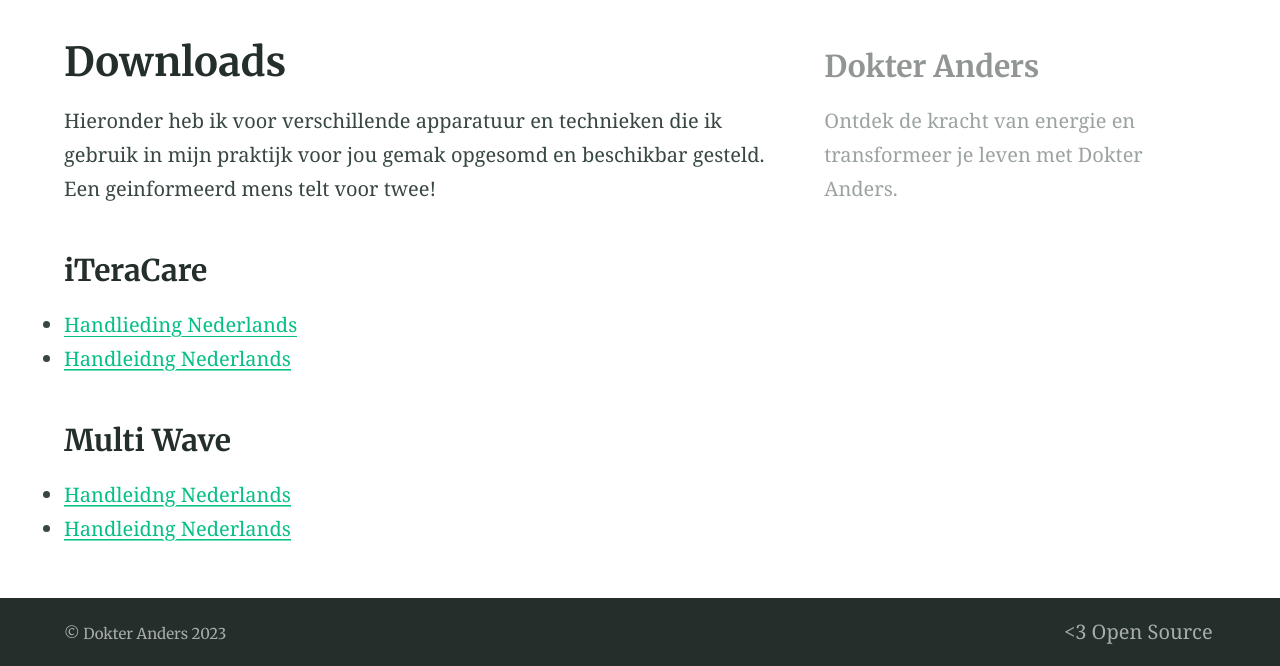
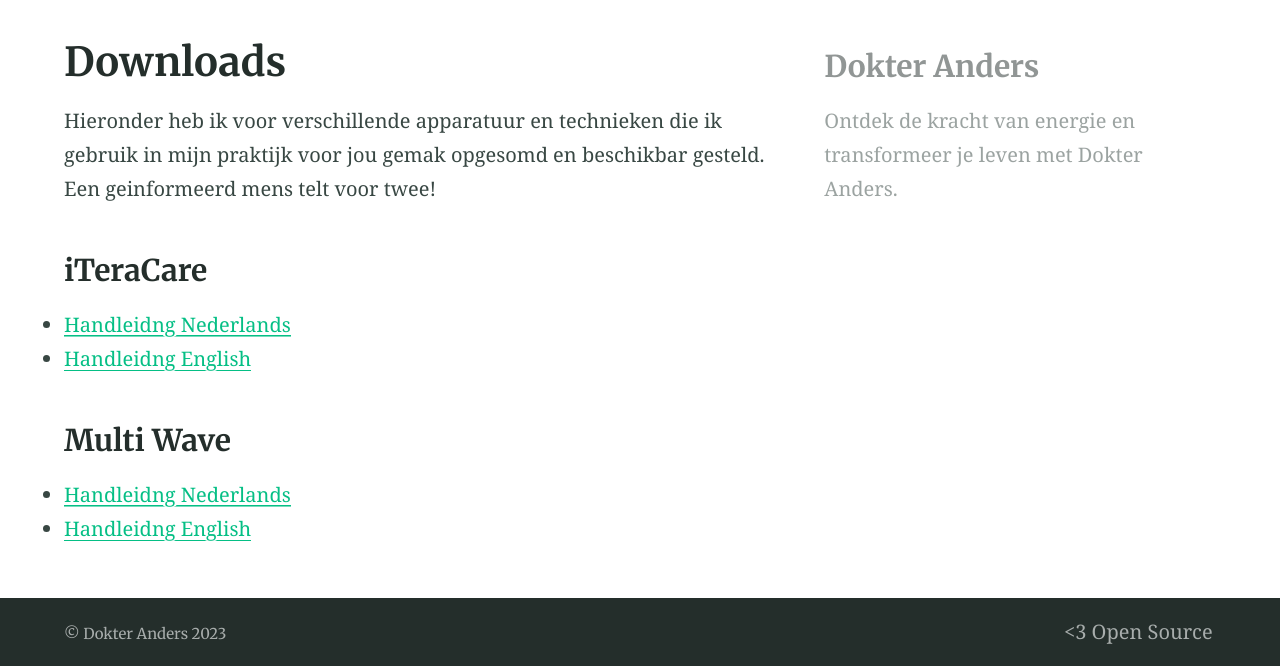
Before and after one commit to dokteranders/dokteranders.com, a Jekyll site: the page built from downloads.md, in a window 1280 px wide. Shown: the part 424-1090 px from the top of the page. Built offline with Jekyll 4.4.1, drawn with Linux system fonts in a browser that asks for light colours.

Commit message:
Update downloads.md

```diff
--- a/downloads.md
+++ b/downloads.md
@@ -7,9 +7,9 @@
 Hieronder heb ik voor verschillende apparatuur en technieken die ik gebruik in mijn praktijk voor jou gemak opgesomd en beschikbar gesteld. Een geinformeerd mens telt voor twee!
 
 ### iTeraCare
-- <a href="handleiding_nl.pfg">Handlieding Nederlands</a>
-- [Handleidng Nederlands](uploads/nederlands.pdf)
+- [Handleidng Nederlands](./handleiding-nl.pdf)
+- [Handleidng English](./handleiding-en.pdf)
 
 ### Multi Wave
-- [Handleidng Nederlands](uploads/nederlands.pdf)
-- [Handleidng Nederlands](uploads/nederlands.pdf)
+- [Handleidng Nederlands](./handleiding-nl.pdf)
+- [Handleidng English](./handleiding-en.pdf)
```
